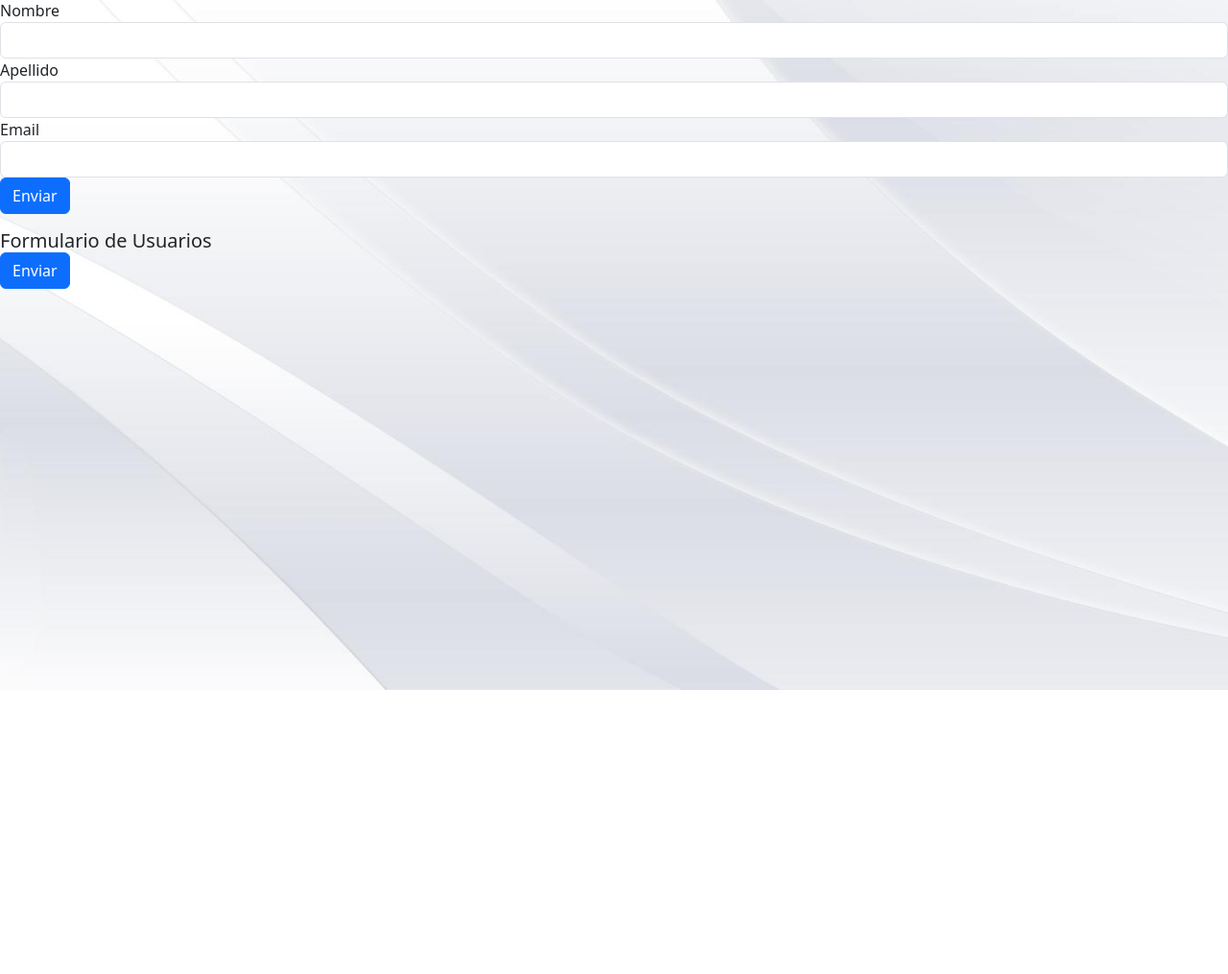
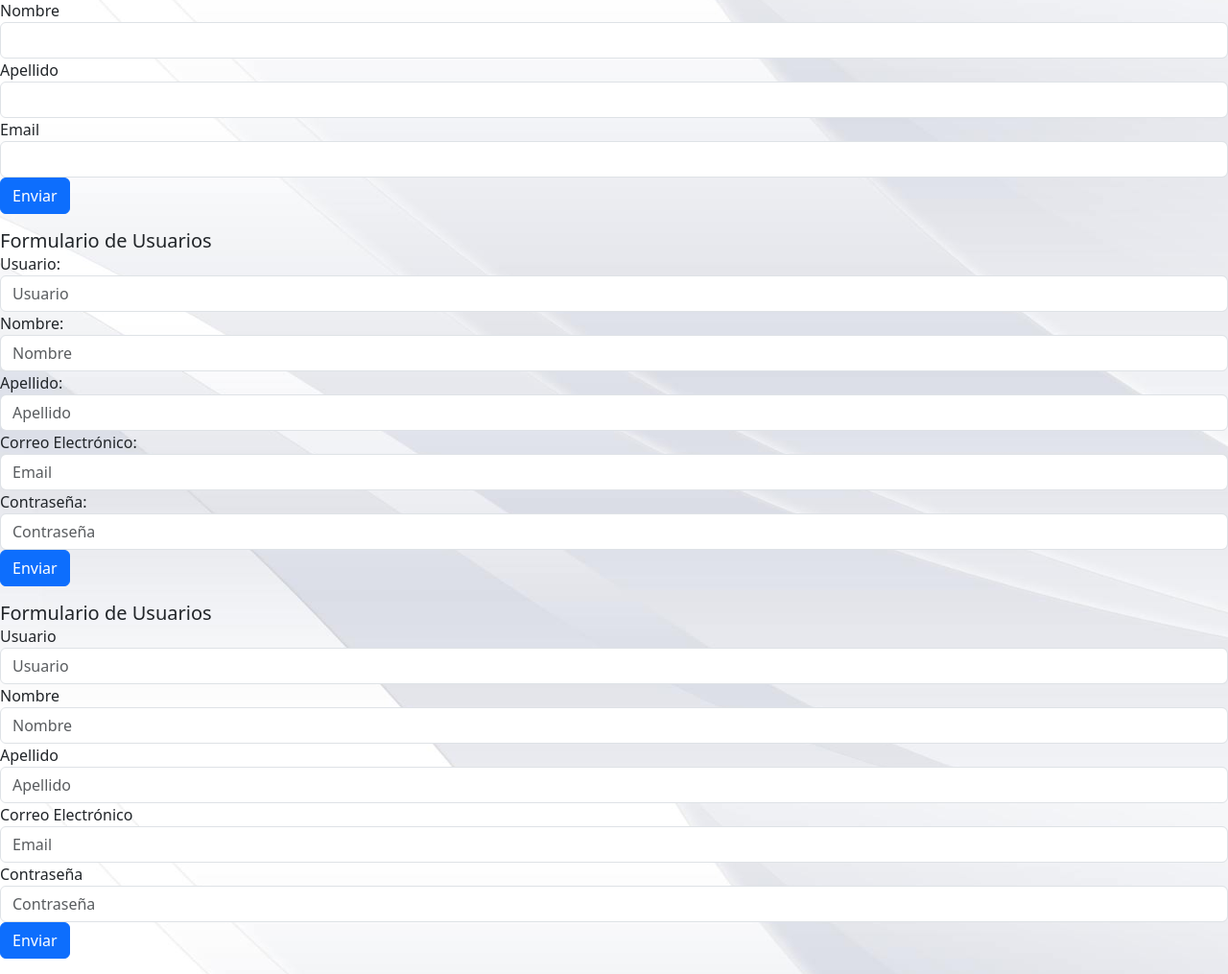
Before and after one commit to Franrolg/AE4_Django_Individual, a Django app: page /usuario/ in a window 1280 px wide. Shown: the part 81-1096 px from the top of the page at 96% size. Before the commit the page ends 800 px from the top, so only its background shows below. Run offline with Django 4.2, Linux system fonts and the light colour scheme; some libraries are stand-ins or nearby versions.

Commit message:
feat: formulario con forms

```diff
--- a/aprendizaje4/individual4/forms.py
+++ b/aprendizaje4/individual4/forms.py
@@ -1,4 +1,5 @@
 from django import forms
+from django.contrib.auth.models import User
 
 class FormularioUsuario(forms.Form):
     nombre = forms.CharField(label="Nombre", max_length=50, required=True,
@@ -13,3 +14,22 @@ class FormularioUsuario(forms.Form):
                              widget=forms.TextInput(attrs={'placeholder': 'Email', 'class':'form-control'}),
                              error_messages={'required': 'El email es obligatorio',
                                              'max_length': 'El email no puede tener más de 100 caracteres'})
+
+class RegistrarUsuarioForm(forms.ModelForm):
+
+    class Meta:
+        model = User
+        fields = ['username', 'first_name', 'last_name', 'email', 'password']
+
+        labels = {'username': 'Usuario', 'first_name': 'Nombre', 'last_name': 'Apellido', 'email': 'Correo Electrónico', 'password': 'Contraseña'}
+
+        widgets = {'username': forms.TextInput(attrs={'placeholder': 'Usuario', 'class':'form-control'}),
+                  'first_name': forms.TextInput(attrs={'placeholder': 'Nombre', 'class':'form-control'}),
+                  'last_name': forms.TextInput(attrs={'placeholder': 'Apellido', 'class':'form-control'}),
+                  'email': forms.EmailInput(attrs={'placeholder': 'Email', 'class':'form-control'}),
+                  'password': forms.PasswordInput(attrs={'placeholder': 'Contraseña', 'class':'form-control'})
+                  }
+
+        help_texts = {
+            'username': None
+        }
--- a/aprendizaje4/individual4/templates/usuario.html
+++ b/aprendizaje4/individual4/templates/usuario.html
@@ -25,11 +25,29 @@
 <section class="seccion">
     <div class="card-body">
         <h5 class="card-title">Formulario de Usuarios</h5>
-        <form action="/usuario" method="post">
+        <form action="/usuario/" method="POST">
             {% csrf_token %}
-            {{ form }}
+            {{ form.as_div }}
             <button type="submit" class="btn btn-primary">Enviar</button>
         </form>
     </div>
 </section>
+
+
+<section class="seccion">
+    <div class="card-body">
+        <h5 class="card-title">Formulario de Usuarios</h5>
+        <form action="/usuario/" method="POST">
+            {% csrf_token %}
+            {% for fm in form %}
+            <div class="form-group">
+                <label>{{fm.label}}</label>
+                {{fm}}
+            </div>
+            {% endfor %}
+            <button type="submit" class="btn btn-primary">Enviar</button>
+        </form>
+    </div>
+</section>
+
 {% endblock %}
--- a/aprendizaje4/individual4/views.py
+++ b/aprendizaje4/individual4/views.py
@@ -1,7 +1,7 @@
 from django.shortcuts import render
 from django.views.generic import CreateView, TemplateView
 from django.contrib.auth.models import User
-from .forms import FormularioUsuario
+from .forms import FormularioUsuario, RegistrarUsuarioForm
 
 # Create your views here.
 
@@ -32,4 +32,12 @@ class FormularioUsuarioView(TemplateView):
         return render(request, self.template_name, {'form': form})
 
 def formulario_usuario(request):
-    return render(request, 'usuario.html')
+    if request.method == "POST":
+        form = RegistrarUsuarioForm(data=request.POST)
+        if form.is_valid():
+            cliente = form.save(commit=False)
+            cliente.save()
+        return render(request, 'usuario.html', {'respuesta': 'ok'})
+    else:
+        form = RegistrarUsuarioForm()
+        return render(request, 'usuario.html', {'form': form})
```
